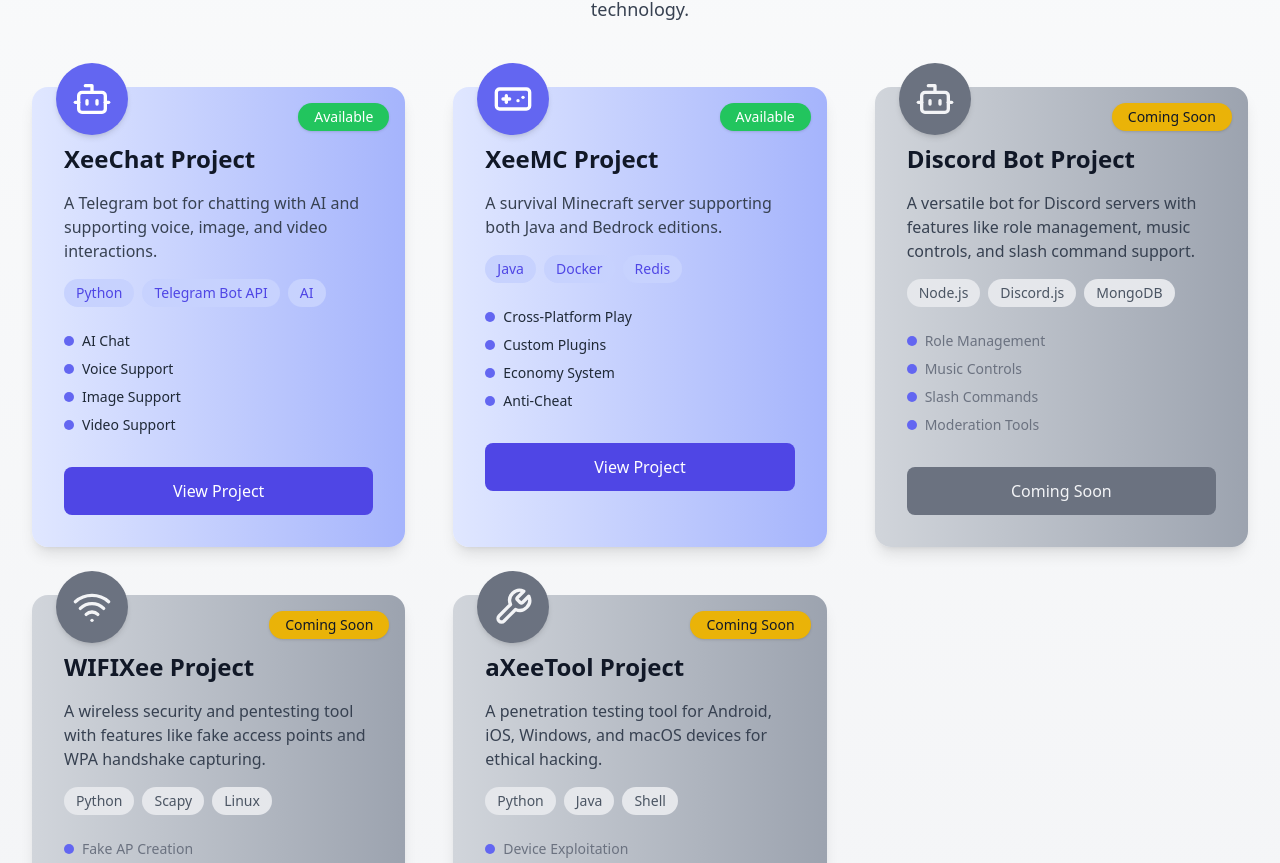
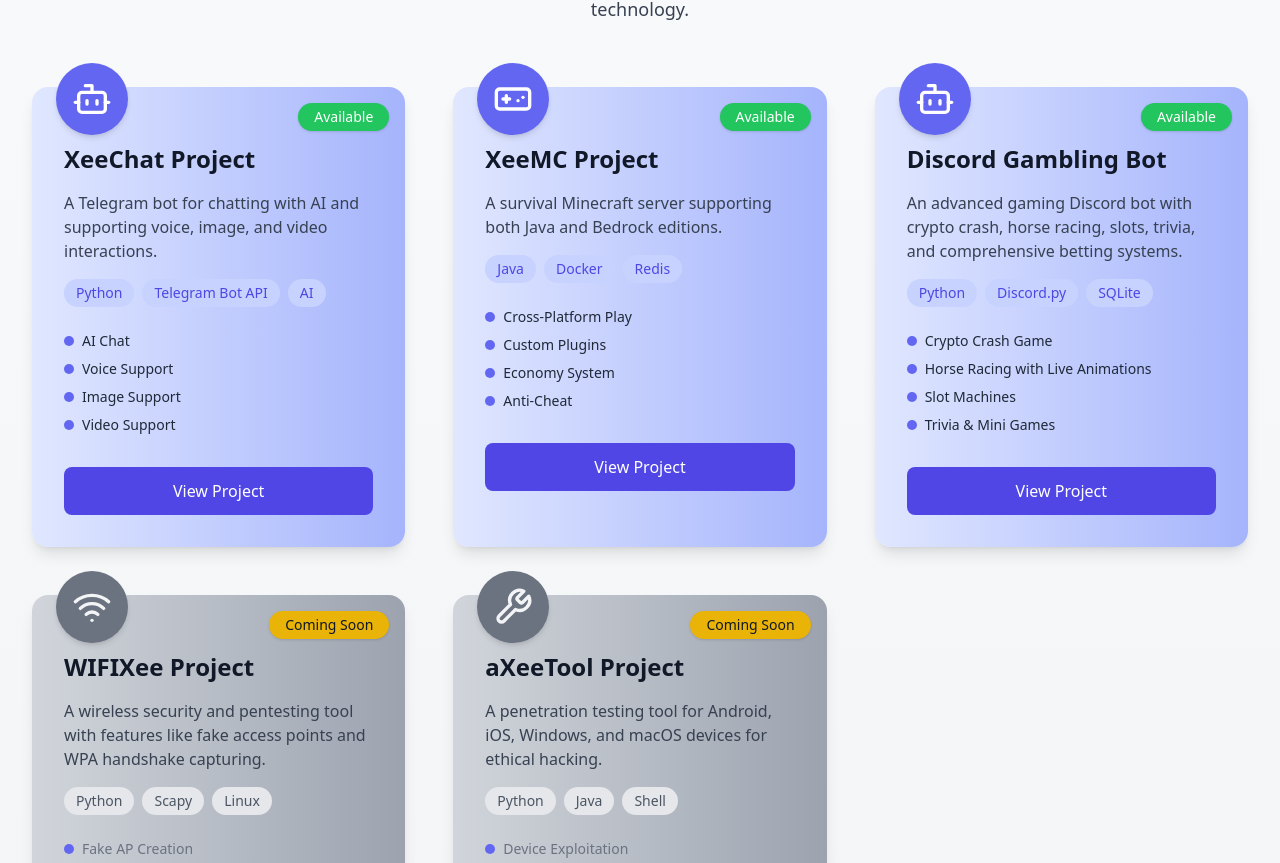
Before and after one commit to mingxee/info, a React (Vite) app: page / in a window 1280 px wide. Shown: the part 3731-4594 px from the top of the page. Built offline with nearby package versions, Linux system fonts and the light colour scheme.

Commit message:
Update Projects.tsx

```diff
--- a/src/components/Projects.tsx
+++ b/src/components/Projects.tsx
@@ -21,13 +21,13 @@
     available: true,
   },
   {
-    title: 'Discord Bot Project',
-    description: 'A versatile bot for Discord servers with features like role management, music controls, and slash command support.',
+    title: 'Discord Gambling Bot',
+    description: 'An advanced gaming Discord bot with crypto crash, horse racing, slots, trivia, and comprehensive betting systems.',
     icon: Bot,
-    tags: ['Node.js', 'Discord.js', 'MongoDB'],
-    features: ['Role Management', 'Music Controls', 'Slash Commands', 'Moderation Tools'],
-    link: '#',
-    available: false,
+    tags: ['Python', 'Discord.py', 'SQLite'],
+    features: ['Crypto Crash Game', 'Horse Racing with Live Animations', 'Slot Machines', 'Trivia & Mini Games'],
+    link: 'https://discord.com/oauth2/authorize?client_id=1051858859960041532',
+    available: true,
   },
   {
     title: 'WIFIXee Project',
```
